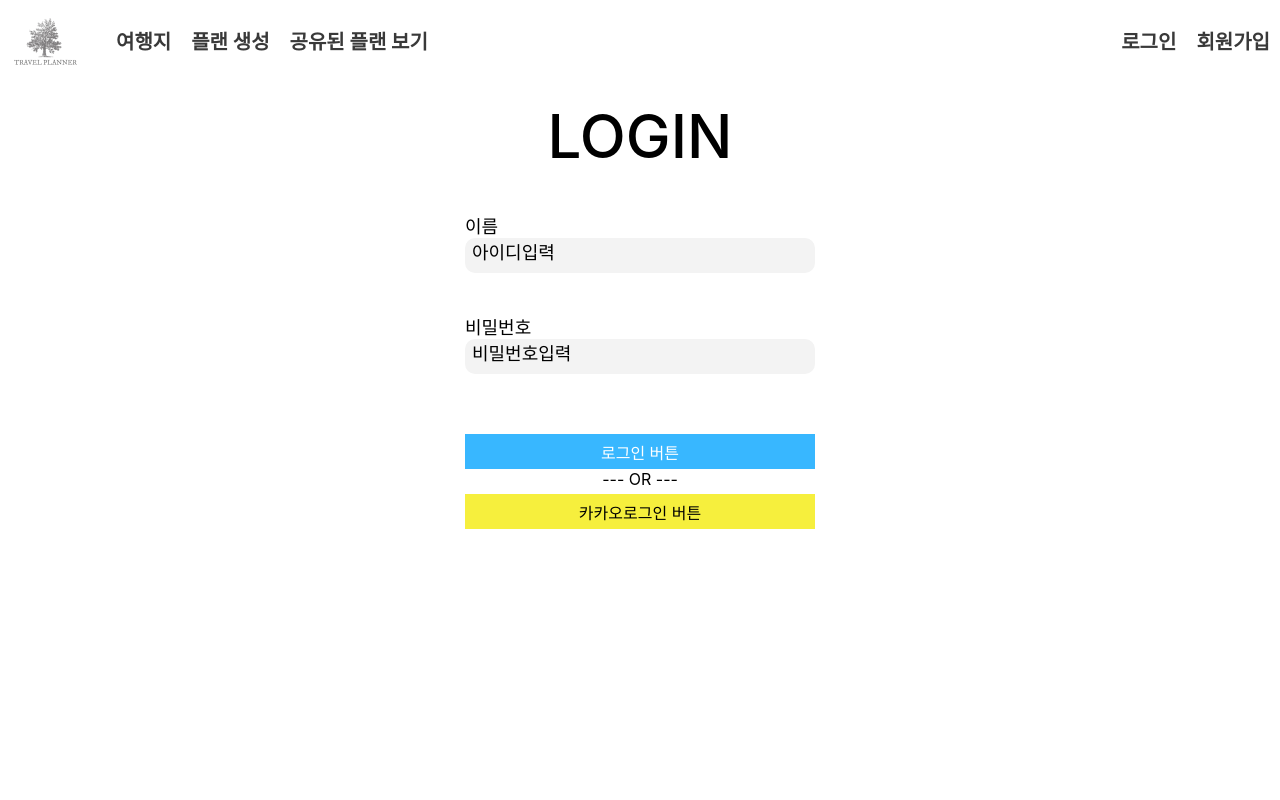
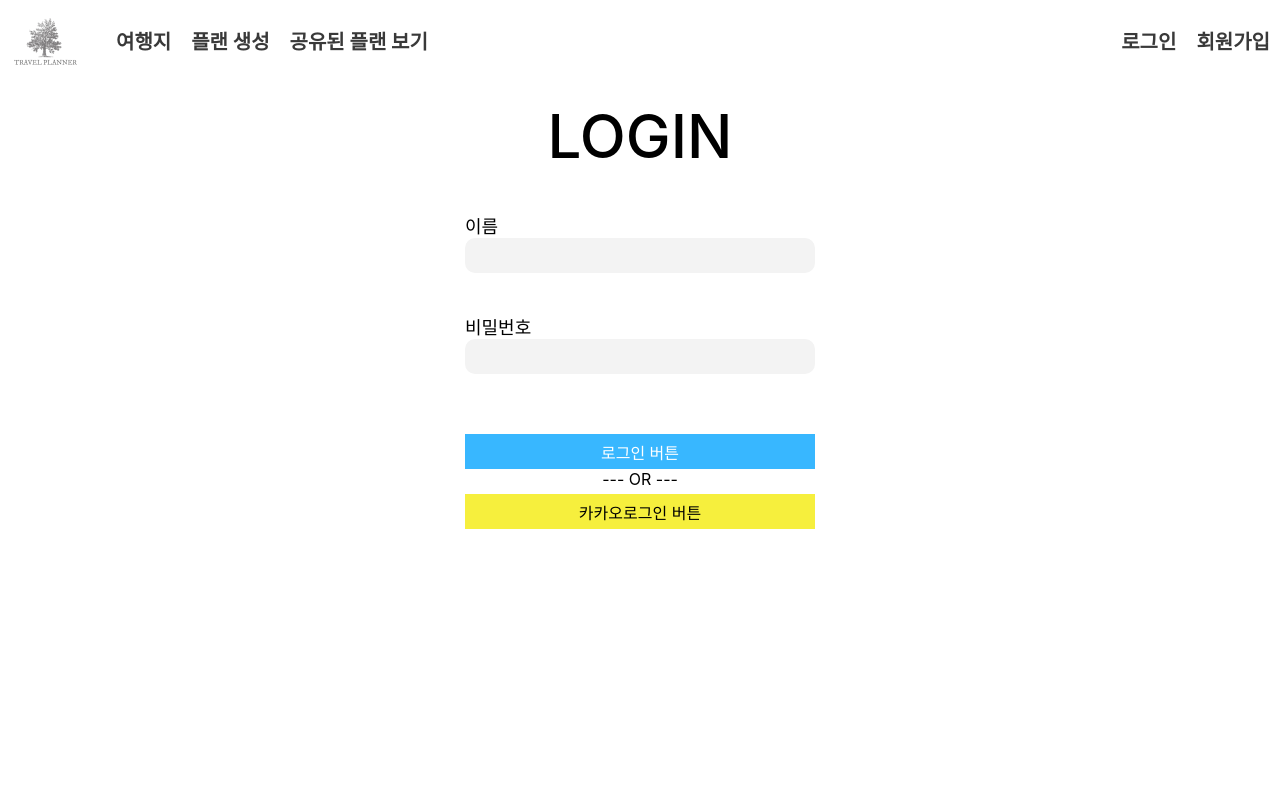
Before and after one commit to ten-3dev/travel-planner, a React (Create React App) app: page /login in a window 1280 px wide. Shown: the top 800 px of the page. Built offline with nearby package versions, Linux system fonts and the light colour scheme.

Commit message:
login and signup pages

```diff
--- a/src/Pages/loginPage/index.js
+++ b/src/Pages/loginPage/index.js
@@ -7,13 +7,14 @@ const LoginPage = () => {
         <Styles.Wrapper>
             <Styles.ContentBox>
                 <Styles.LoginText>LOGIN</Styles.LoginText>
+
                 <Styles.LoginText2>이름
-                    <Styles.InputBox>아이디입력</Styles.InputBox>
-                </Styles.LoginText2>
-                <Styles.LoginText2>비밀번호
-                    <Styles.InputBox>비밀번호입력</Styles.InputBox>
+                    <Styles.InputBox></Styles.InputBox>
                 </Styles.LoginText2>
 
+                <Styles.LoginText2>비밀번호
+                    <Styles.InputBox></Styles.InputBox>
+                </Styles.LoginText2>
 
                 <UserBlueBtn>로그인 버튼</UserBlueBtn>
                         <div>--- OR ---</div>
```
